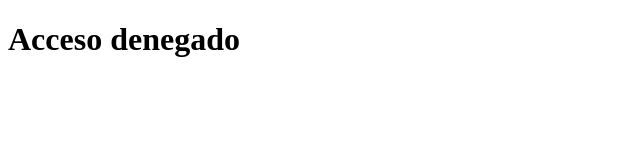
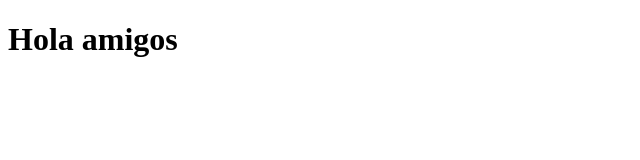
Before and after one commit to edgardjoel/AngularProyectoCETI, a website: page public/index.html in a window 1280 px wide. Shown: the whole page, without its empty margins (0-640 px from the left). Drawn offline with Linux system fonts and the light colour scheme.

Commit message:
cambios para prod 1

```diff
--- a/public/index.html
+++ b/public/index.html
@@ -4,11 +4,11 @@
 <head>
     <meta charset="UTF-8">
     <meta name="viewport" content="width=device-width, initial-scale=1.0">
-    <title>Acceso denegado</title>
+    <title>Hola amigos</title>
 </head>
 
 <body>
-    <h1>Acceso denegado</h1>
+    <h1>Hola amigos</h1>
 </body>
 
 </html>
```
